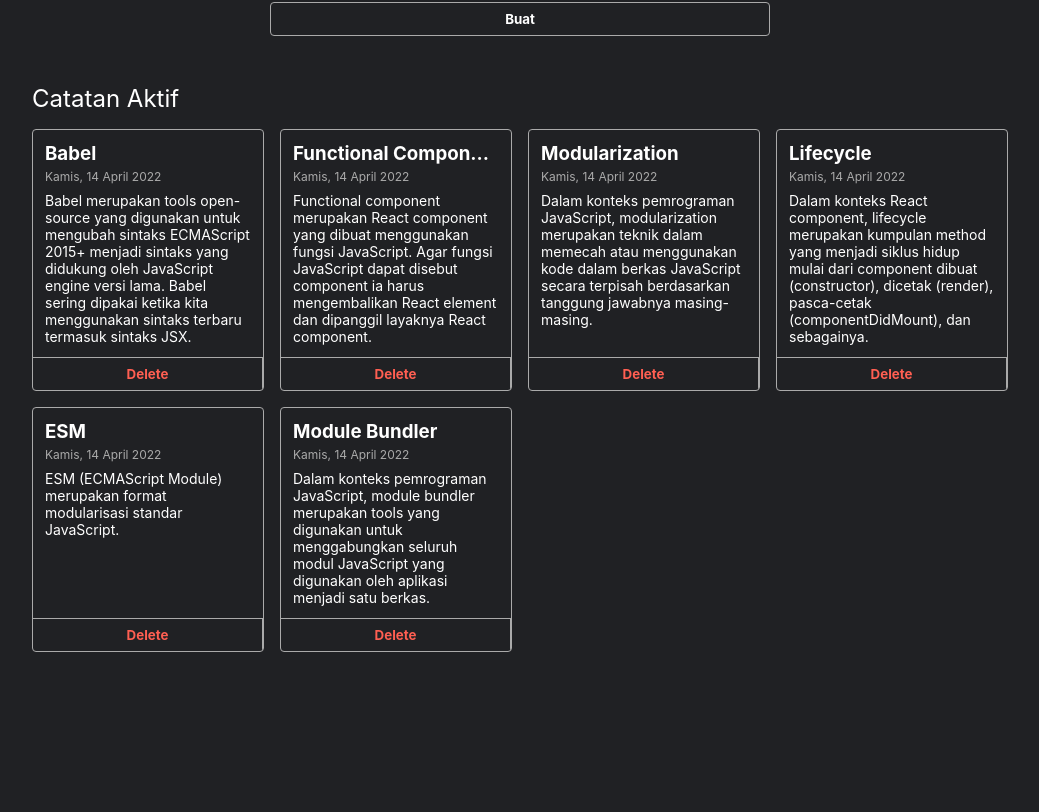
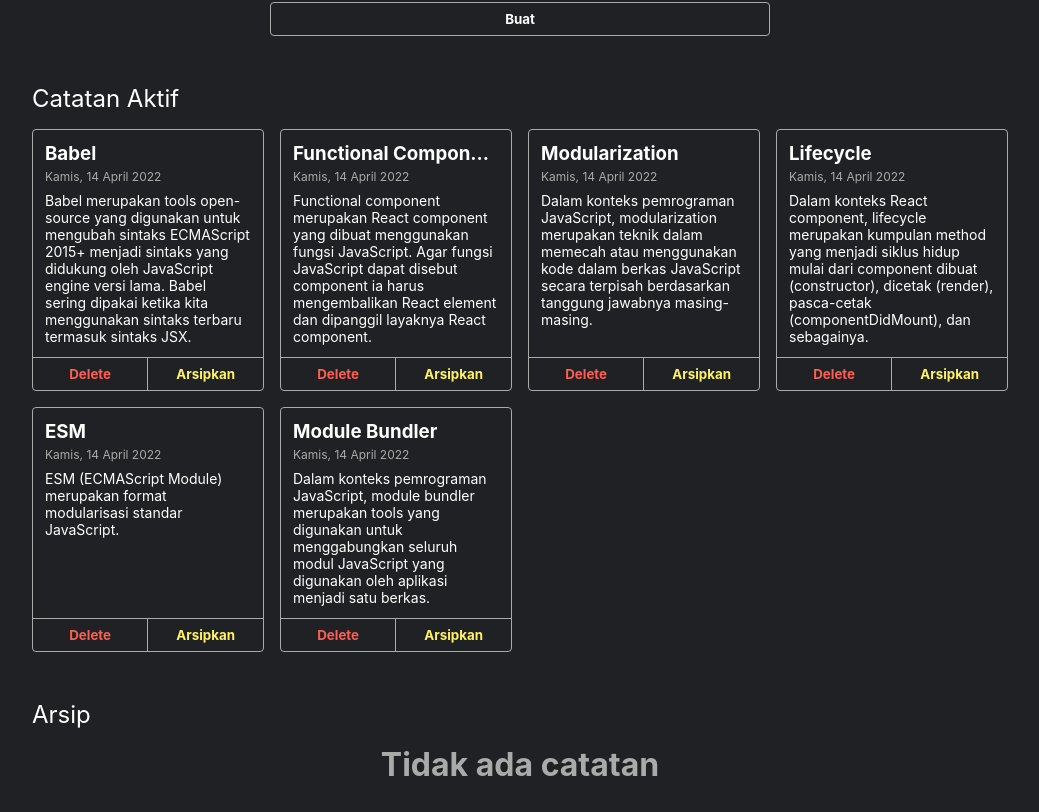
Before and after one commit to taripuspitasari/personal-notes, a React (Vite) app: page / in a window 1280 px wide. Shown: the part 243-1055 px from the top of the page, without its empty margins (120-1159 px from the left). Before the commit the page ends 971 px from the top, so only its background shows below. Built offline with nearby package versions, Linux system fonts and the light colour scheme.

Commit message:
Adding archive button

```diff
--- /dev/null
+++ b/src/components/ArchiveButton.jsx
@@ -0,0 +1,11 @@
+import React from "react";
+
+function ArchiveButton({id, onArchive}) {
+  return (
+    <button className="note-item__archive-button" onClick={() => onArchive(id)}>
+      Arsipkan
+    </button>
+  );
+}
+
+export default ArchiveButton;
--- a/src/components/NoteApp.jsx
+++ b/src/components/NoteApp.jsx
@@ -11,12 +11,20 @@
     };
 
     this.onDeleteHandler = this.onDeleteHandler.bind(this);
+    this.onArchiveHandler = this.onArchiveHandler.bind(this);
     this.onAddNoteHandler = this.onAddNoteHandler.bind(this);
   }
 
   onDeleteHandler(id) {
     const notes = this.state.notes.filter(note => note.id !== id);
     this.setState({notes});
+  }
+
+  onArchiveHandler(id) {
+    const newNotes = [...this.state.notes];
+    const noteIndex = this.state.notes.findIndex(note => note.id === id);
+    newNotes[noteIndex].archived = !newNotes[noteIndex].archived;
+    this.setState({notes: newNotes});
   }
 
   onAddNoteHandler({title, body}) {
@@ -29,6 +37,7 @@
             title,
             body,
             createdAt: new Date().toISOString(),
+            archived: false,
           },
         ],
       };
@@ -40,8 +49,11 @@
       <div className="note-app__body">
         <h1 className="note-app__header">Notes</h1>
         <NoteInput addNote={this.onAddNoteHandler} />
-        <h2>Catatan Aktif</h2>
-        <NoteList notes={this.state.notes} onDelete={this.onDeleteHandler} />
+        <NoteList
+          notes={this.state.notes}
+          onDelete={this.onDeleteHandler}
+          onArchive={this.onArchiveHandler}
+        />
       </div>
     );
   }
--- a/src/components/NoteItem.jsx
+++ b/src/components/NoteItem.jsx
@@ -1,12 +1,16 @@
 import React from "react";
 import NoteItemContent from "./NoteItemContent";
 import DeleteButton from "./DeleteButton";
+import ArchiveButton from "./ArchiveButton";
 
-function NoteItem({title, body, createdAt, id, onDelete}) {
+function NoteItem({title, body, createdAt, id, onDelete, onArchive}) {
   return (
     <div className="note-item">
       <NoteItemContent title={title} body={body} createdAt={createdAt} />
-      <DeleteButton id={id} onDelete={onDelete} />
+      <div className="note-item__action">
+        <DeleteButton id={id} onDelete={onDelete} />
+        <ArchiveButton id={id} onArchive={onArchive} />
+      </div>
     </div>
   );
 }
--- a/src/components/NoteList.jsx
+++ b/src/components/NoteList.jsx
@@ -1,16 +1,39 @@
 import React from "react";
 import NoteItem from "./NoteItem";
 
-function NoteList({notes, onDelete}) {
+function NoteList({notes, onDelete, onArchive}) {
+  const notesActive = notes.filter(note => note.archived === false);
+  const notesArchived = notes.filter(note => note.archived === true);
+
   return (
     <>
-      {notes.length !== 0 ? (
+      <h2>Catatan Aktif</h2>
+      {notesActive.length !== 0 ? (
         <div className="notes-list">
-          {notes.map(note => (
+          {notesActive.map(note => (
             <NoteItem
               key={note.id}
               id={note.id}
               onDelete={onDelete}
+              onArchive={onArchive}
+              {...note}
+            />
+          ))}{" "}
+        </div>
+      ) : (
+        <div>
+          <h1 className="notes-list__empty-message">Tidak ada catatan</h1>
+        </div>
+      )}
+      <h2>Arsip</h2>
+      {notesArchived.length !== 0 ? (
+        <div className="notes-list">
+          {notesArchived.map(note => (
+            <NoteItem
+              key={note.id}
+              id={note.id}
+              onDelete={onDelete}
+              onArchive={onArchive}
               {...note}
             />
           ))}{" "}
```
